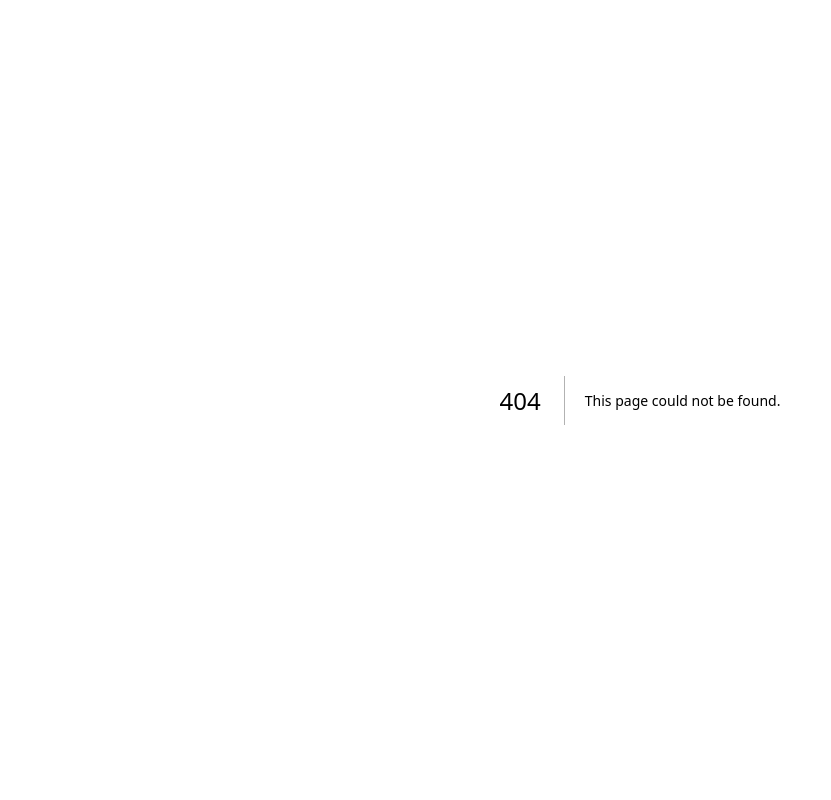
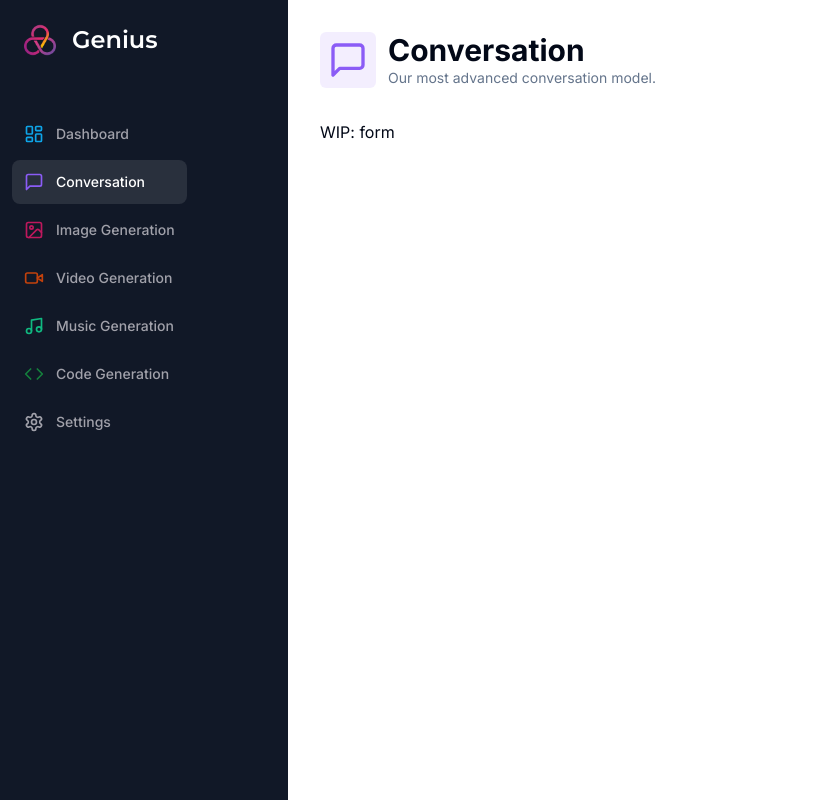
Before and after one commit to krutulkamil/platform, a Next.js app: page /conversation in a window 1280 px wide. Before the commit this address had no page. Shown: the whole page, without its empty margins (0-831 px from the left). Built offline with nearby package versions, Linux system fonts and the light colour scheme.

Commit message:
feat: heading component

```diff
--- /dev/null
+++ b/app/(dashboard)/(routes)/conversation/page.styles.ts
@@ -0,0 +1,3 @@
+import { cn } from '@/lib/utils';
+
+export const formWrapperStyles = cn('px-4 lg:px-8');
--- /dev/null
+++ b/app/(dashboard)/(routes)/conversation/page.tsx
@@ -0,0 +1,21 @@
+import React from 'react';
+import { MessageSquare } from 'lucide-react';
+
+import { Heading } from '@/components/heading';
+
+import * as styles from './page.styles';
+
+export default function ConversationPage() {
+  return (
+    <div>
+      <Heading
+        title="Conversation"
+        description="Our most advanced conversation model."
+        icon={MessageSquare}
+        iconColor="text-violet-500"
+        bgColor="bg-violet-500/10"
+      />
+      <div className={styles.formWrapperStyles}>WIP: form</div>
+    </div>
+  );
+}
--- /dev/null
+++ b/components/heading/index.styles.ts
@@ -0,0 +1,11 @@
+import { cn } from '@/lib/utils';
+
+export const wrapperStyles = cn('px-4 lg:px-8 flex items-center gap-x-3 mb-8');
+
+export const iconContainerStyles = cn('p-2 w-fit rounded-md');
+
+export const iconDefaultStyles = cn('w-10 h-10');
+
+export const headingTitleStyles = cn('text-3xl font-bold');
+
+export const headingDescriptionStyles = cn('text-sm text-muted-foreground');
--- /dev/null
+++ b/components/heading/index.tsx
@@ -0,0 +1,34 @@
+import React from 'react';
+import type { LucideIcon } from 'lucide-react';
+
+import { cn } from '@/lib/utils';
+
+import * as styles from './index.styles';
+
+interface IProps {
+  title: string;
+  description: string;
+  icon: LucideIcon;
+  iconColor?: string;
+  bgColor?: string;
+}
+
+export const Heading = ({
+  title,
+  description,
+  icon: Icon,
+  iconColor,
+  bgColor,
+}: IProps) => {
+  return (
+    <div className={styles.wrapperStyles}>
+      <div className={cn(styles.iconContainerStyles, bgColor)}>
+        <Icon className={cn(styles.iconDefaultStyles, iconColor)} />
+      </div>
+      <div>
+        <h2 className={styles.headingTitleStyles}>{title}</h2>
+        <p className={styles.headingDescriptionStyles}>{description}</p>
+      </div>
+    </div>
+  );
+};
--- a/components/tool-card/tools.tsx
+++ b/components/tool-card/tools.tsx
@@ -38,4 +38,4 @@ export const tools = [
   },
 ];
 
-export type TTool = typeof tools[number];
+export type TTool = (typeof tools)[number];
```
